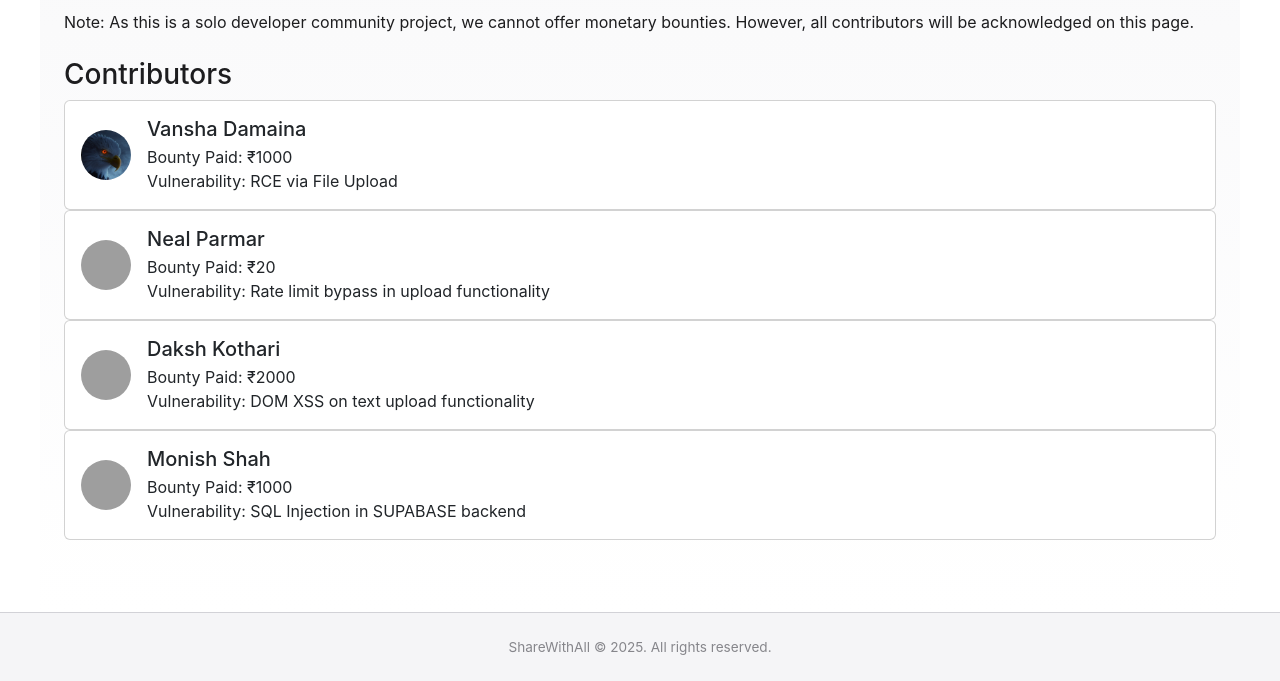
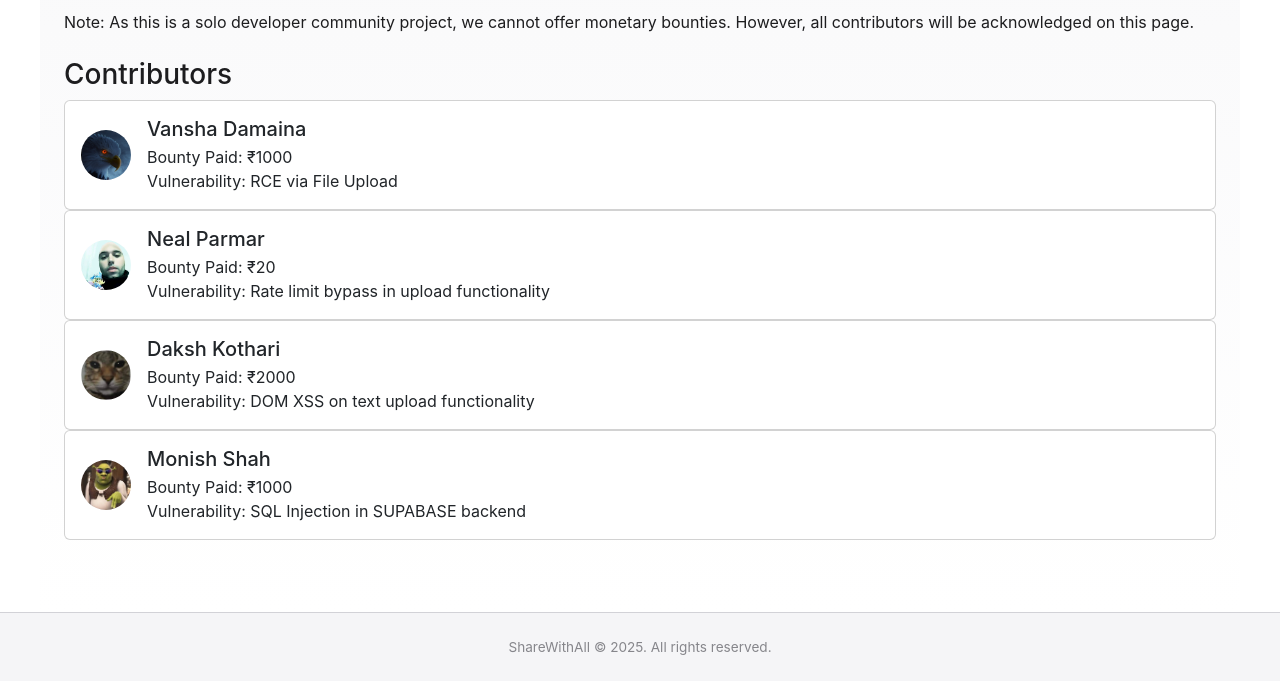
Before and after one commit to NorzOman/sharewithall, a Flask app: page /vdp in a window 1280 px wide. Shown: the part 616-1297 px from the top of the page. Run offline with Flask 3, Linux system fonts and the light colour scheme; some libraries are stand-ins or nearby versions; grey boxes are pictures that could not be loaded.

Commit message:
neal bkl

```diff
--- a/templates/vdp.html
+++ b/templates/vdp.html
@@ -85,7 +85,7 @@
             </div>
             <div class="card">
                 <div class="card-body d-flex align-items-center">
-                    <img src="{{ url_for('static', filename='images/pfp1.png') }}" alt="Profile" class="rounded-circle me-3" style="width: 50px; height: 50px;">
+                    <img src="{{ url_for('static', filename='images/pfp1.jpg') }}" alt="Profile" class="rounded-circle me-3" style="width: 50px; height: 50px;">
                     <div>
                         <h5 class="card-title mb-1">Neal Parmar</h5>
                         <p class="card-text mb-0">Bounty Paid: ₹20</p>
@@ -95,7 +95,7 @@
             </div>
             <div class="card">
                 <div class="card-body d-flex align-items-center">
-                    <img src="{{ url_for('static', filename='images/pfp2.png') }}" alt="Profile" class="rounded-circle me-3" style="width: 50px; height: 50px;">
+                    <img src="{{ url_for('static', filename='images/pfp2.jpeg') }}" alt="Profile" class="rounded-circle me-3" style="width: 50px; height: 50px;">
                     <div>
                         <h5 class="card-title mb-1">Daksh Kothari</h5>
                         <p class="card-text mb-0">Bounty Paid: ₹2000</p>
@@ -105,7 +105,7 @@
             </div>
             <div class="card">
                 <div class="card-body d-flex align-items-center">
-                    <img src="{{ url_for('static', filename='images/pfp3.png') }}" alt="Profile" class="rounded-circle me-3" style="width: 50px; height: 50px;">
+                    <img src="{{ url_for('static', filename='images/pfp3.jpeg') }}" alt="Profile" class="rounded-circle me-3" style="width: 50px; height: 50px;">
                     <div>
                         <h5 class="card-title mb-1">Monish Shah</h5>
                         <p class="card-text mb-0">Bounty Paid: ₹1000</p>
```
